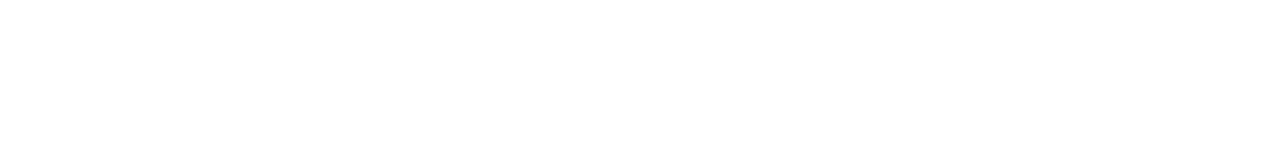
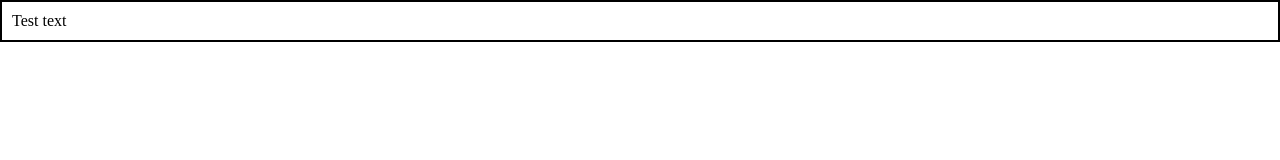
Before and after one commit to Kiracyx/Publick-Fullstack-rep, a plain HTML site: page 4th lesson CSS/contacts.html in a window 1280 px wide. Drawn offline with Linux system fonts and the light colour scheme.

Commit message:
Add changes to contacts.html

```diff
--- a/4th lesson CSS/contacts.html
+++ b/4th lesson CSS/contacts.html
@@ -5,9 +5,10 @@
     <meta http-equiv="X-UA-Compatible" content="IE=edge" />
     <meta name="viewport" content="width=device-width, initial-scale=1.0" />
     <title>Contacts</title>
-    <link rel="stylesheet" href="../assets/styles/contacts.css"/>
+    <link rel="stylesheet" href="../assets/styles/contacts.css" />
   </head>
   <body>
-
+    <!-- <img class="img" src="../assets/images/Evangelion1.jpg" alt="Evangelion" /> -->
+    <div class="div1">Test text</div>
   </body>
 </html>
```
